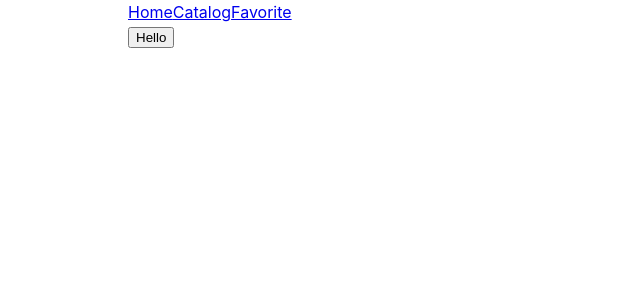
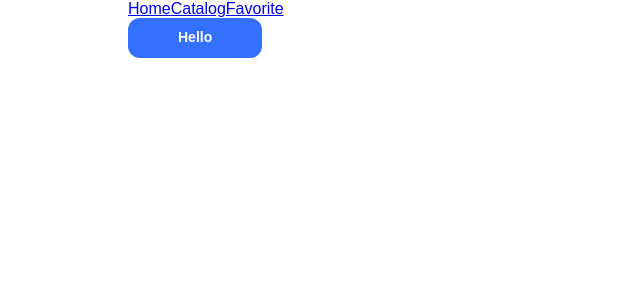
Before and after one commit to Ivan011001/car-rental, a React (Vite) app: page / in a window 1280 px wide. Shown: the top 300 px of the page, without its empty margins (0-640 px from the left). Built offline with nearby package versions, Linux system fonts and the light colour scheme.

Commit message:
added button styles

```diff
--- a/src/components/ui/Button/Button.jsx
+++ b/src/components/ui/Button/Button.jsx
@@ -1,6 +1,12 @@
+import { StyledButton } from "./Button.styled";
+
 // eslint-disable-next-line react/prop-types
-const Button = ({ onClick, children }) => {
-  return <button onClick={onClick}>{children}</button>;
+const Button = ({ padY, padX, onClick, children }) => {
+  return (
+    <StyledButton $padY={padY} $padX={padX} onClick={onClick}>
+      {children}
+    </StyledButton>
+  );
 };
 
 export default Button;
--- /dev/null
+++ b/src/components/ui/Button/Button.styled.js
@@ -0,0 +1,22 @@
+import styled from "styled-components";
+
+export const StyledButton = styled.button`
+  color: #fff;
+  font-size: 14px;
+  font-style: normal;
+
+  font-weight: 600;
+  line-height: 142.857%;
+  border: none;
+
+  padding: ${({ $padY, $padX }) => `${$padY}px ${$padX}px`};
+  border-radius: 12px;
+  background: var(--accent-color);
+
+  transition: var(--transition);
+
+  &:hover,
+  &:focus {
+    background: var(--hover-color);
+  }
+`;
--- a/src/index.css
+++ b/src/index.css
@@ -5,11 +5,10 @@
   --main-text-color: rgba(18, 20, 23, 0.5);
   --secondary-text-color: #121417;
   --accent-color: #3470ff;
+  --hover-color: #0b44cd;
   --transition: 250ms cubic-bezier(0.4, 0, 0.2, 1);
 
-  font-family: Inter, system-ui, Avenir, Helvetica, Arial, sans-serif;
-  line-height: 1.5;
-  font-weight: 400;
+  font-family: sans-serif;
 
   color: var(--main-text-color);
   background-color: var(--main-bg-color);
--- a/src/pages/HomePage/HomePage.jsx
+++ b/src/pages/HomePage/HomePage.jsx
@@ -9,6 +9,8 @@ const HomePage = () => {
   return (
     <div>
       <Button
+        padX={50}
+        padY={10}
         onClick={() => {
           setIsModalOpen((prev) => !prev);
         }}
```
